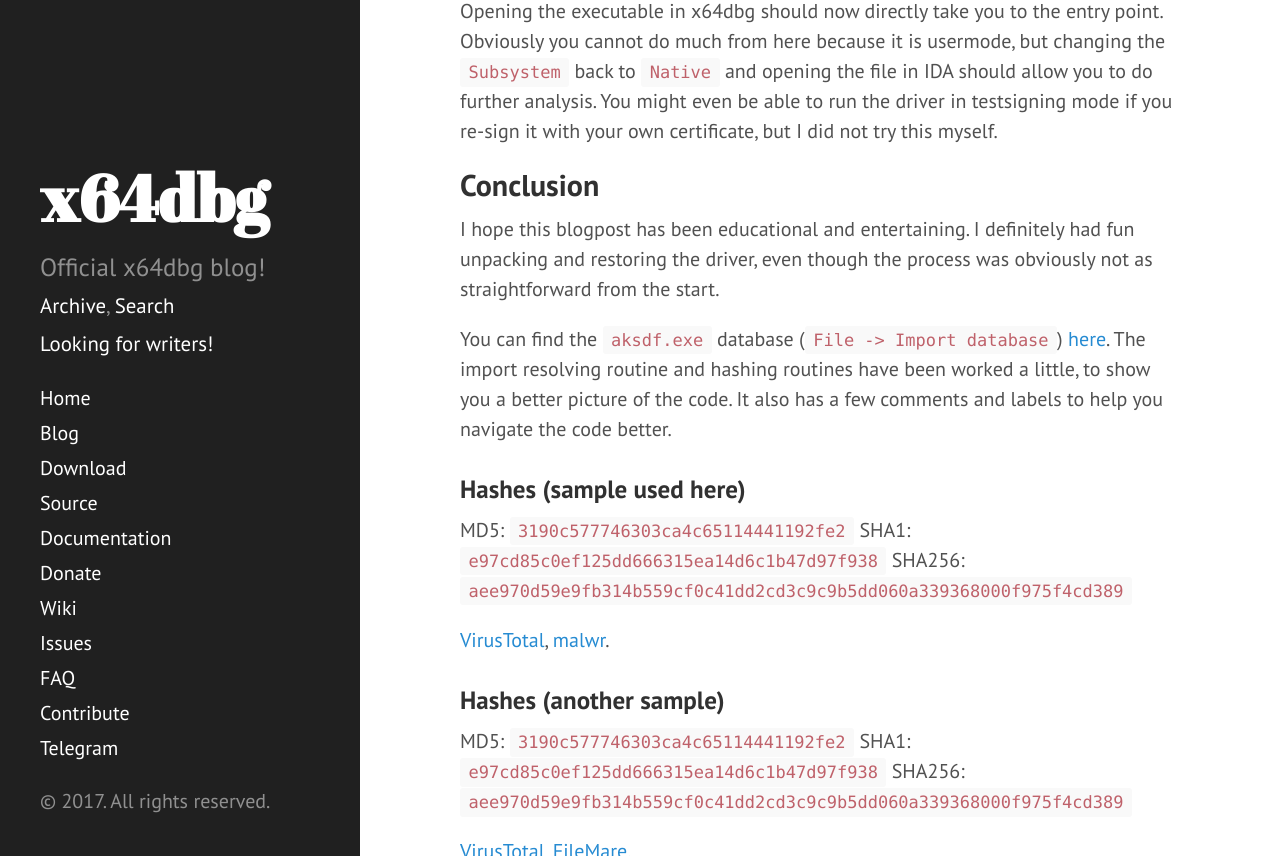
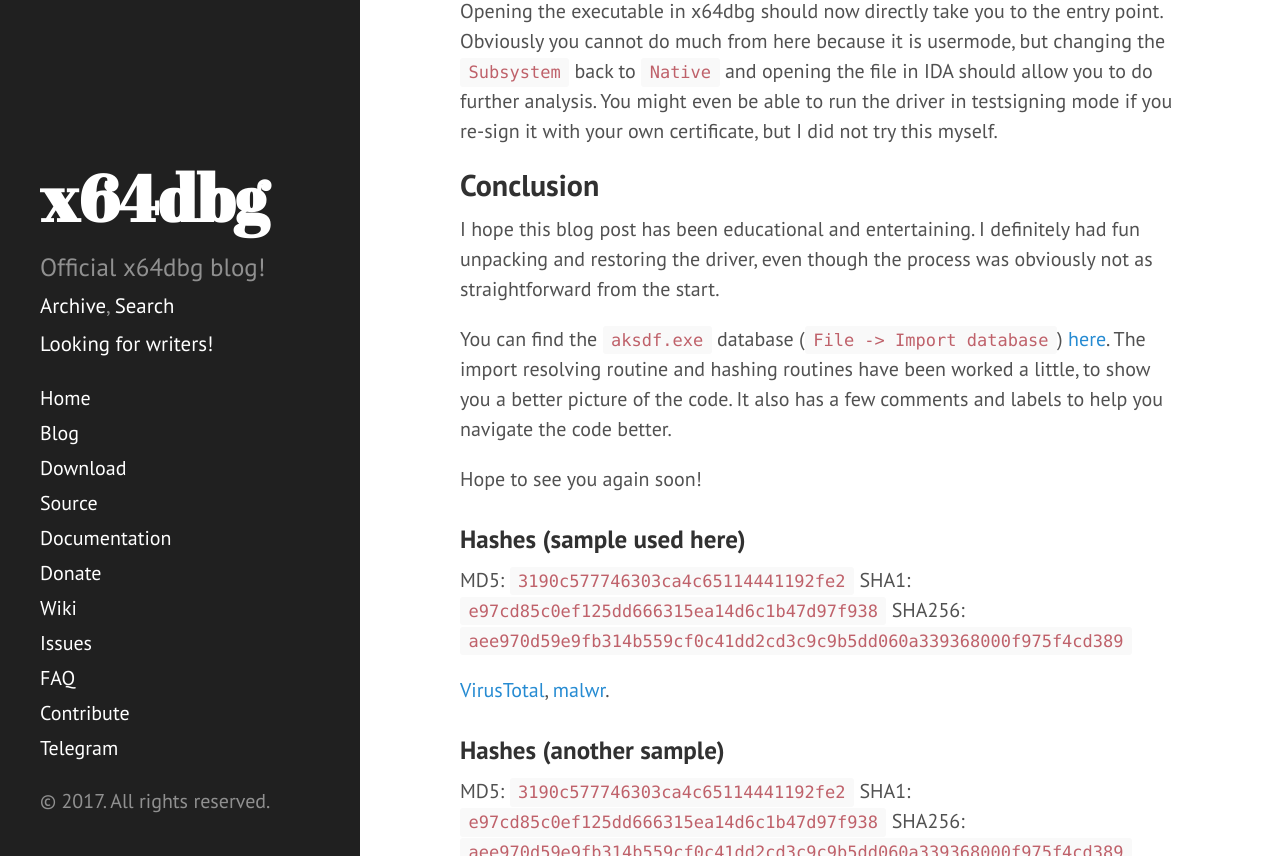
Before and after one commit to x64dbg/blog, a Jekyll site: the page built from _posts/2017-06-08-kernel-driver-unpacking.md, in a window 1280 px wide and 900 px high, scrolled down 11585 px, cut to the strip 44-900 px from the top of the window. Built offline with Jekyll 4.4.1, drawn with Linux system fonts in a browser that asks for light colours; nearby versions of some CDN libraries; comment, search, counter and statistics services are not loaded; some of the changed text lies outside the part shown.

Commit message:
minor fixes

```diff
--- a/_posts/2017-06-08-kernel-driver-unpacking.md
+++ b/_posts/2017-06-08-kernel-driver-unpacking.md
@@ -155,7 +155,7 @@
 @again:
 24037 sub r15,1000
 2403E mov rcx,r15
-24044 call qword ptr ds:[r14] 'MmIsAddressValid'
+24044 call qword ptr ds:[r14] ; 'MmIsAddressValid'
 2404A or al,al
 2404C je @again
 24060 mov dx,5A4D ; 'MZ'
@@ -277,9 +277,11 @@
 
 ## Conclusion
 
-I hope this blogpost has been educational and entertaining. I definitely had fun unpacking and restoring the driver, even though the process was obviously not as straightforward from the start.
+I hope this blog post has been educational and entertaining. I definitely had fun unpacking and restoring the driver, even though the process was obviously not as straightforward from the start.
 
 You can find the `aksdf.exe` database (`File -> Import database`) [here](https://gist.github.com/mrexodia/65ff4248e2d35d830491c0bd3e6e09a6). The import resolving routine and hashing routines have been worked a little, to show you a better picture of the code. It also has a few comments and labels to help you navigate the code better.
+
+Hope to see you again soon!
 
 ### Hashes (sample used here)
 
```
